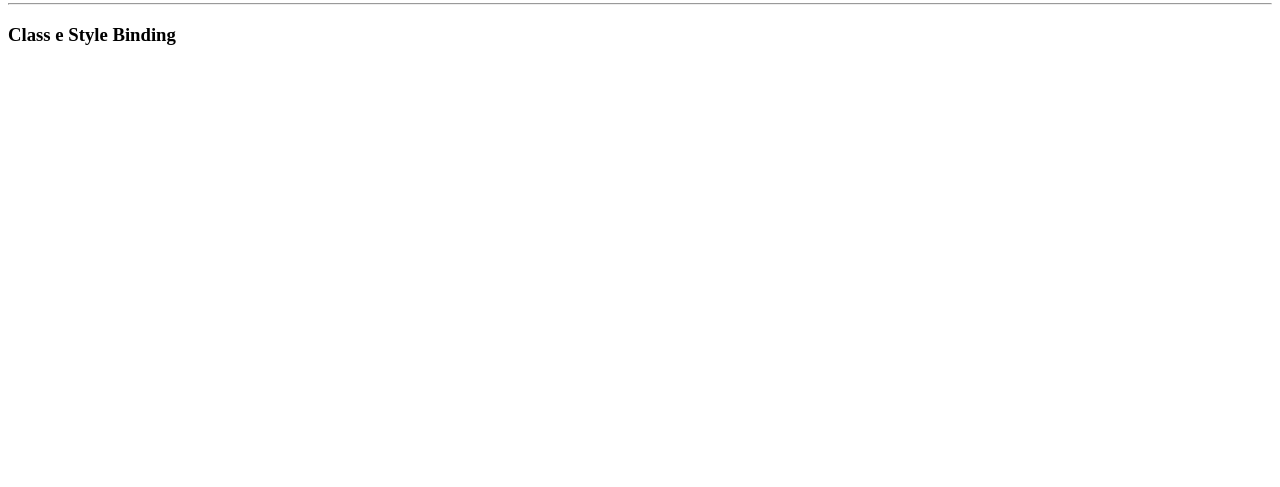
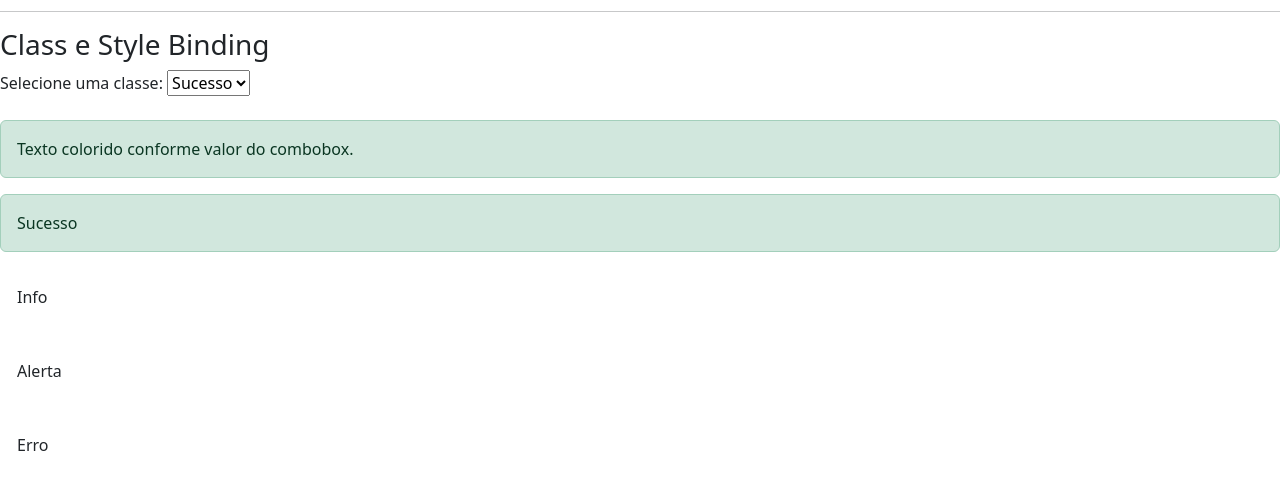
Before and after one commit to EmanuelSergio/Angular, an Angular app in the folder data-binding/: page / in a window 1280 px wide. Shown: the part 548-1035 px from the top of the page. Before the commit the page ends 800 px from the top, so only its background shows below. Built offline with nearby package versions, Linux system fonts and the light colour scheme.

Commit message:
selecionar classe banding

```diff
--- a/data-binding/angular.json
+++ b/data-binding/angular.json
@@ -25,6 +25,7 @@
               "src/assets"
             ],
             "styles": [
+              "node_modules/bootstrap/dist/css/bootstrap.min.css",
               "src/styles.css"
             ],
             "scripts": []
--- a/data-binding/src/app/data-binding/data-binding.component.html
+++ b/data-binding/src/app/data-binding/data-binding.component.html
@@ -18,9 +18,31 @@
   <hr>
 
   <article>
-
     <h3>Class e Style Binding</h3>
 
+    <div>
+      Selecione uma classe:
+      <select #classe (change)="0">
+        <option value="alert-success">Sucesso</option>
+        <option value="alert-info">Info</option>
+        <option value="alert-warning">Alerta</option>
+        <option value="alert-danger">Erro</option>
+      </select>
+      <br><br>
+
+
+      <div class="alert {{ classe.value }}" role="alert">
+        Texto colorido conforme valor do combobox.
+      </div>
+
+      <div class="alert" role="alert" [class.alert-success] = "classe.value == 'alert-success'" >Sucesso</div>
+      <div class="alert" role="alert" [class.alert-info] = "classe.value == 'alert-info'">Info</div>
+      <div class="alert" role="alert" [class.alert-warning] = "classe.value == 'alert-warning'">Alerta</div>
+      <div class="alert" role="alert" [class.alert-danger] = "classe.value == 'alert-danger'">Erro</div>
+
+
+
+    </div>
   </article>
 
 
```
